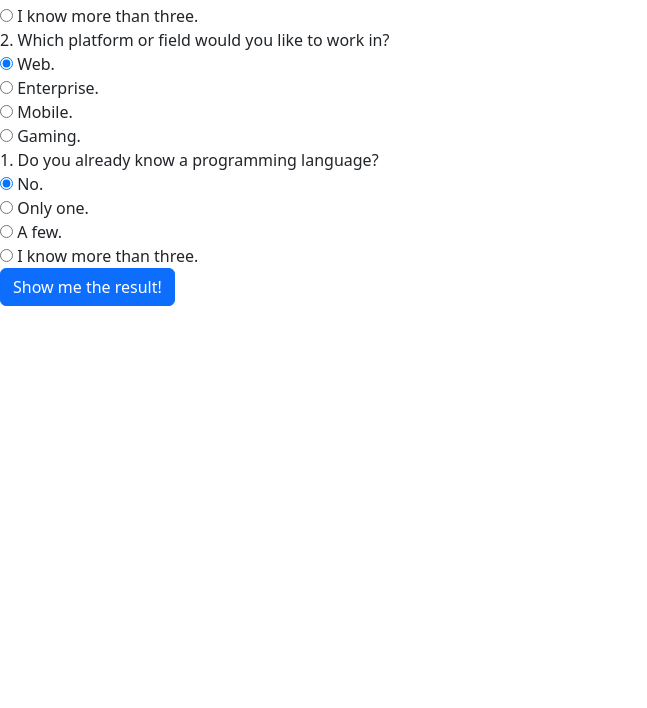
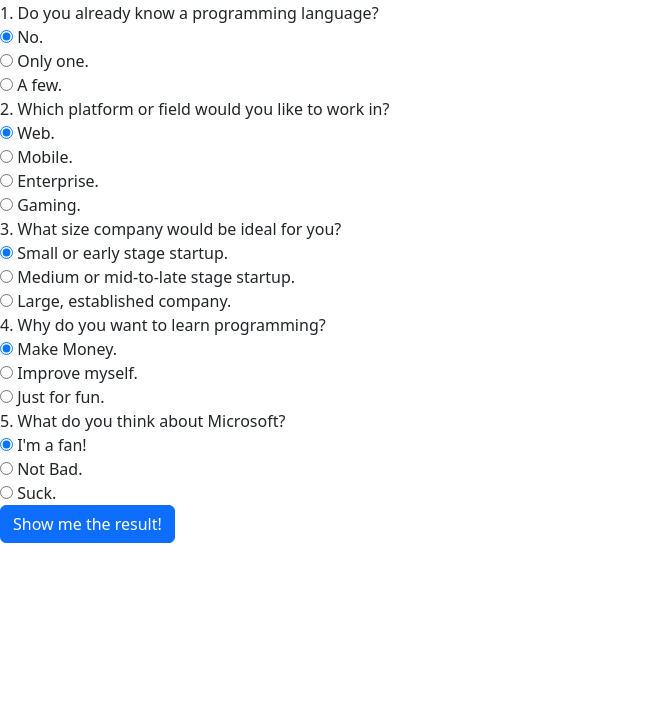
Before and after one commit to weijwang18/Programming-Language-Suggester, a plain HTML site: page index.html in a window 1280 px wide. Shown: the part 92-800 px from the top of the page, without its empty margins (0-647 px from the left). Drawn offline with nearby package versions, Linux system fonts and the light colour scheme.

Commit message:
add five survey questions and titles

```diff
--- a/index.html
+++ b/index.html
@@ -20,6 +20,8 @@
     <title>Programming Language Suggester</title>
   </head>
   <body>
+    <h1>Which Programming Language</h1>
+    <h4>Should I Learn First?</h4>
     <form id="survey">
       <label for="question1"
         >1. Do you already know a programming language?</label
@@ -43,18 +45,7 @@
           A few.
         </label>
       </div>
-      <div class="radio">
-        <label>
-          <input
-            type="radio"
-            name="programmingKnowledge"
-            value="I know more than three"
-          />
-          I know more than three.
-        </label>
-      </div>
       <!-- End Question 1 -->
-
       <label for="question2"
         >2. Which platform or field would you like to work in?</label
       >
@@ -67,14 +58,14 @@
       </div>
       <div class="radio">
         <label>
-          <input type="radio" name="platform" value="Enterprise" />
-          Enterprise.
+          <input type="radio" name="platform" value="Mobile" />
+          Mobile.
         </label>
       </div>
       <div class="radio">
         <label>
-          <input type="radio" name="platform" value="Mobile" />
-          Mobile.
+          <input type="radio" name="platform" value="Enterprise" />
+          Enterprise.
         </label>
       </div>
       <div class="radio">
@@ -84,41 +75,84 @@
         </label>
       </div>
       <!-- End Question 2 -->
-
       <label for="question3"
-        >1. Do you already know a programming language?</label
+        >3. What size company would be ideal for you?</label
       >
       <div class="radio">
         <!-- Question 3 -->
         <label>
-          <input type="radio" name="programmingKnowledge" value="No" checked />
-          No.
-        </label>
-      </div>
-      <div class="radio">
-        <label>
-          <input type="radio" name="programmingKnowledge" value="Only one" />
-          Only one.
-        </label>
-      </div>
-      <div class="radio">
-        <label>
-          <input type="radio" name="programmingKnowledge" value="A few" />
-          A few.
+          <input
+            type="radio"
+            name="companySize"
+            value="Small or early stage startup"
+            checked
+          />
+          Small or early stage startup.
         </label>
       </div>
       <div class="radio">
         <label>
           <input
             type="radio"
-            name="programmingKnowledge"
-            value="I know more than three"
+            name="companySize"
+            value="Medium or mid-to-late stage startup"
           />
-          I know more than three.
+          Medium or mid-to-late stage startup.
+        </label>
+      </div>
+      <div class="radio">
+        <label>
+          <input
+            type="radio"
+            name="companySize"
+            value="Large, established company"
+          />
+          Large, established company.
         </label>
       </div>
       <!-- End Question 3 -->
-
+      <label for="question4">4. Why do you want to learn programming?</label>
+      <div class="radio">
+        <!-- Question 4 -->
+        <label>
+          <input type="radio" name="reason" value="Make Money" checked />
+          Make Money.
+        </label>
+      </div>
+      <div class="radio">
+        <label>
+          <input type="radio" name="reason" value="Improve myself" />
+          Improve myself.
+        </label>
+      </div>
+      <div class="radio">
+        <label>
+          <input type="radio" name="reason" value="Just for fun" />
+          Just for fun.
+        </label>
+      </div>
+      <!-- End Question 4 -->
+      <label for="question5">5. What do you think about Microsoft?</label>
+      <div class="radio">
+        <!-- Question 5 -->
+        <label>
+          <input type="radio" name="microsoft" value="I'm a fan" checked />
+          I'm a fan!
+        </label>
+      </div>
+      <div class="radio">
+        <label>
+          <input type="radio" name="microsoft" value="Not Bad" />
+          Not Bad.
+        </label>
+      </div>
+      <div class="radio">
+        <label>
+          <input type="radio" name="microsoft" value="Suck" />
+          Suck.
+        </label>
+      </div>
+      <!-- End Question 5 -->
       <button type="submit" class="btn btn-primary">Show me the result!</button>
     </form>
   </body>
```
